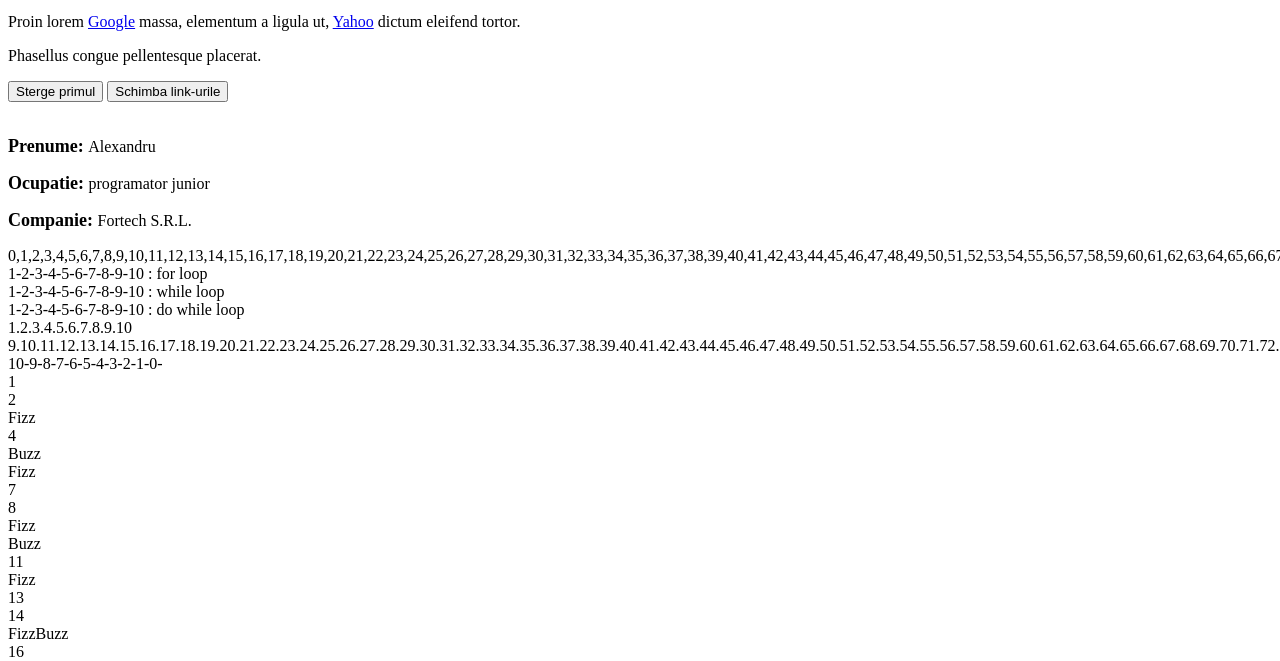
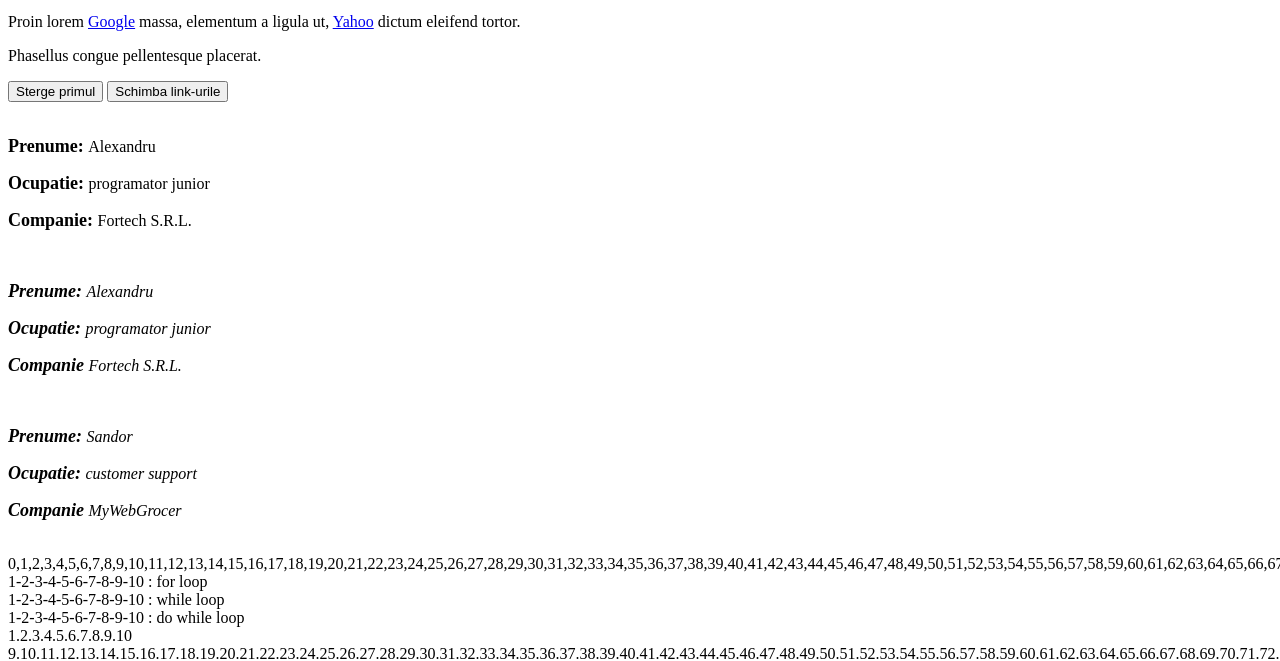
Before and after one commit to sszolosi/newJS, a plain HTML site: page index.html in a window 1280 px wide. Shown: the part 143-804 px from the top of the page. Drawn offline with Linux system fonts and the light colour scheme.

Commit message:
028 Array de obiecte json

```diff
--- a/index.html
+++ b/index.html
@@ -36,7 +36,10 @@
   <br/>
   <div id="prenume"></div>
   <div id="ocupatie"></div>
-  <div id="companie"></div>
+  <div id="companie"></div></br>
+  <div id=angajati></div>
+
+  <div id="angajati"></div>
   <script src="js/program.js"></script>
 </body>
 
--- a/js/program.js
+++ b/js/program.js
@@ -435,3 +435,30 @@ let myObj = {
 document.getElementById("prenume").innerHTML = `<strong style="font-size:18px";><p>Prenume: </strong> ${myObj.preNume}</p>`;
 document.getElementById("ocupatie").innerHTML = `<strong style="font-size:18px";><p>Ocupatie: </strong>${myObj.ocupatie}</p>`;
 document.getElementById("companie").innerHTML = `<strong style="font-size:18px";><p>Companie: </strong>${myObj.companie}</p>`;
+
+//--------------------------------028-------------------------------------
+
+let angajati = [
+ {
+ "preNume": "Alexandru",
+ "ocupatie":"programator junior",
+ "companie": "Fortech S.R.L."
+ },
+ {
+  "preNume": "Sandor",
+  "ocupatie":"customer support",
+  "companie": "MyWebGrocer"
+  }
+];
+
+function listaAngajati(lista){
+ return `
+ <i><p><b style="font-size:18px";>Prenume: </b> ${lista.preNume}</p>
+ <p><b style="font-size:18px";>Ocupatie: </b> ${lista.ocupatie}</p>
+ <p><b style="font-size:18px";>Companie </b> ${lista.companie}</p></i></br>
+ `
+};
+
+document.getElementById("angajati").innerHTML = `
+${angajati.map(listaAngajati).join("")}
+`;
```
